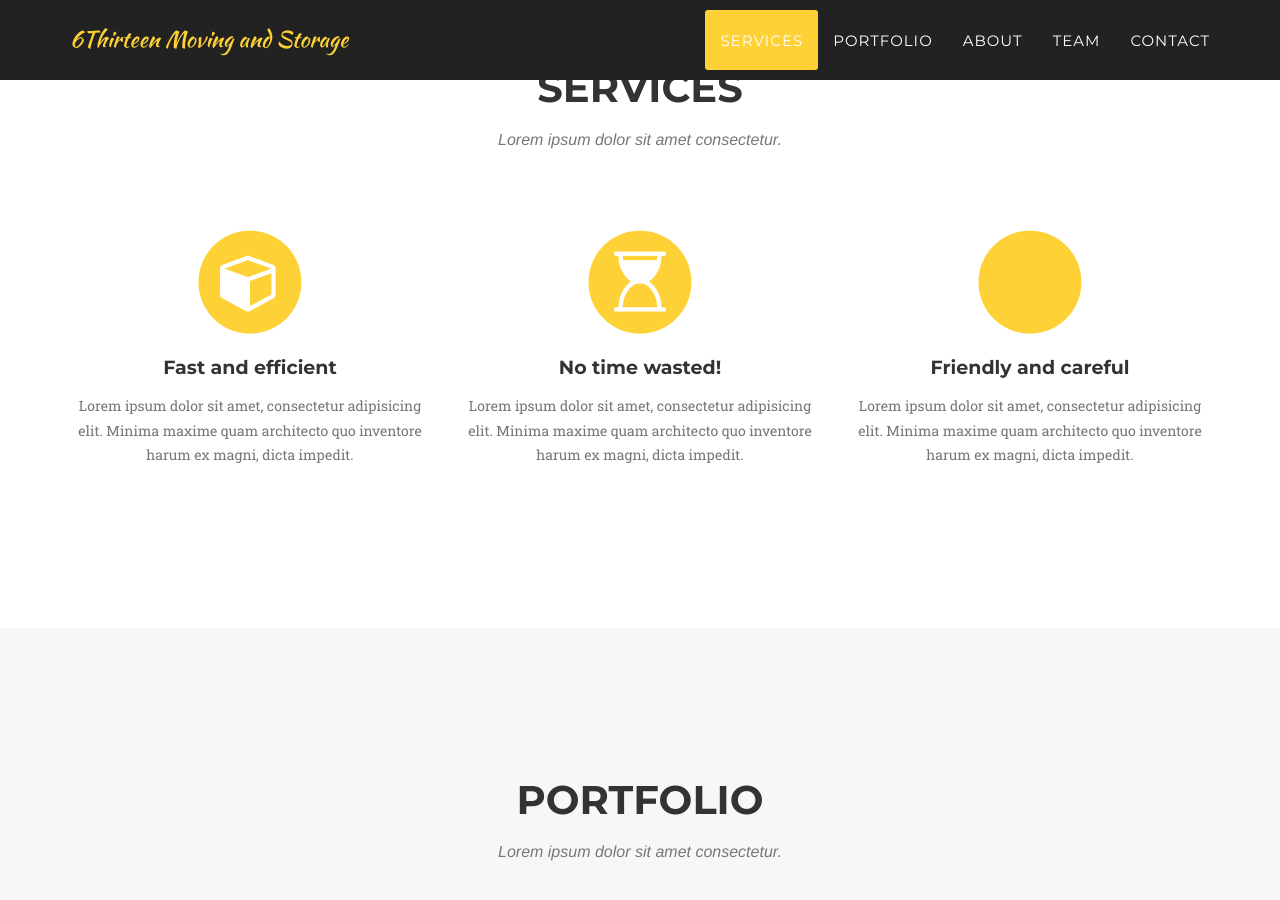
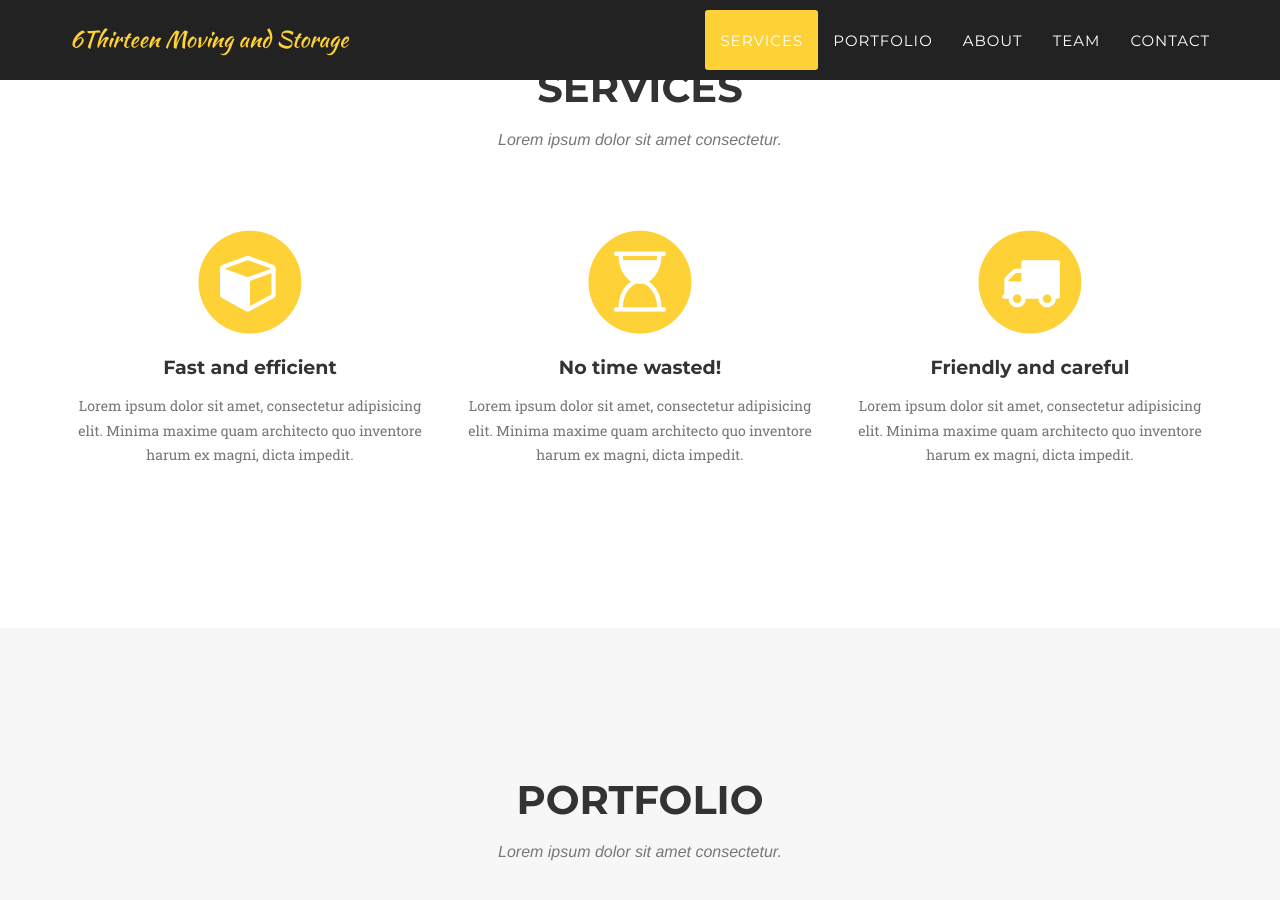
Before and after one commit to SuhaibElkomy/6thirteen, a Jekyll site: the page built from index.html, in a window 1280 px wide and 900 px high, scrolled down 842 px. Built offline with Jekyll 4.4.1, drawn with Linux system fonts in a browser that asks for light colours; some web fonts are replaced.

Commit message:
Update services.html

```diff
--- a/_includes/services.html
+++ b/_includes/services.html
@@ -27,7 +27,7 @@
                 <div class="col-md-4">
                     <span class="fa-stack fa-4x">
                         <i class="fa fa-circle fa-stack-2x text-primary"></i>
-                        <i class="fa fa-dolly-flatbed fa-stack-1x fa-inverse"></i>
+                        <i class="fa fa-truck fa-stack-1x fa-inverse"></i>
                     </span>
                     <h4 class="service-heading">Friendly and careful</h4>
                     <p class="text-muted">Lorem ipsum dolor sit amet, consectetur adipisicing elit. Minima maxime quam architecto quo inventore harum ex magni, dicta impedit.</p>
```
